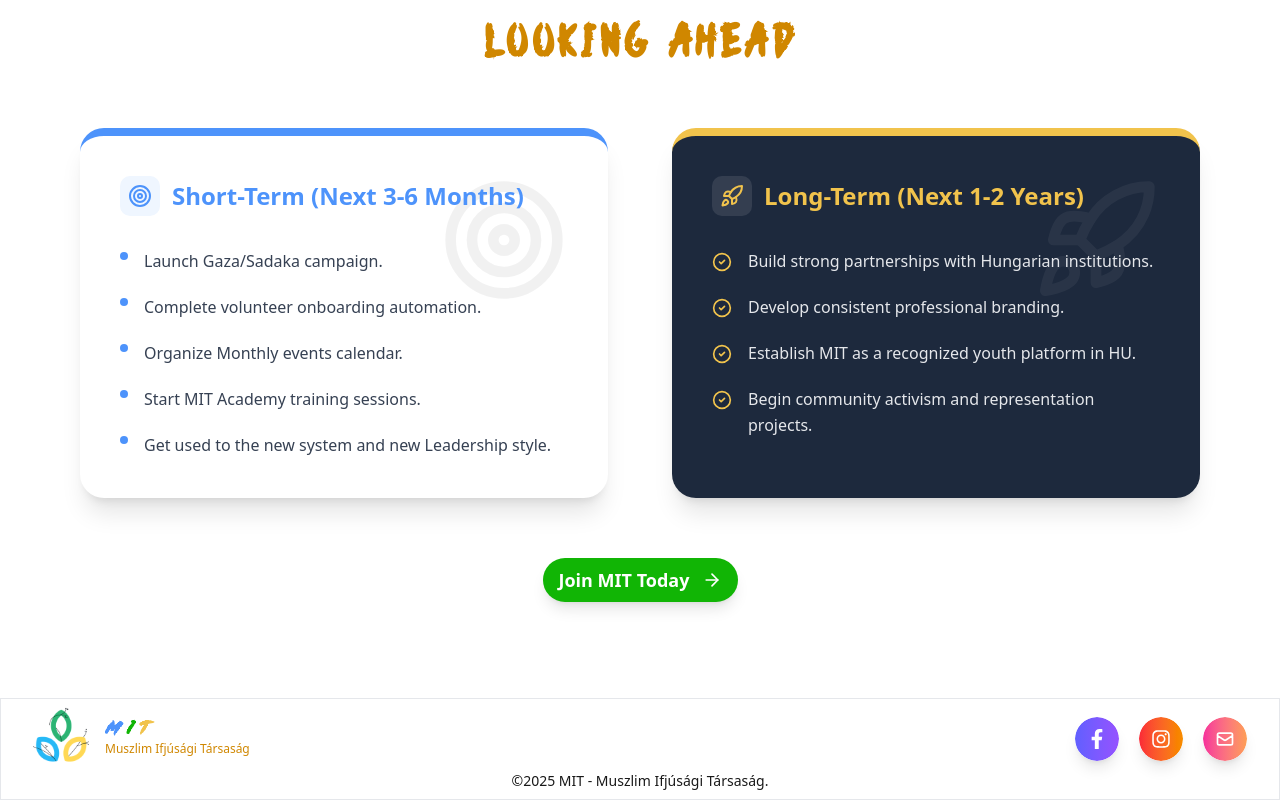
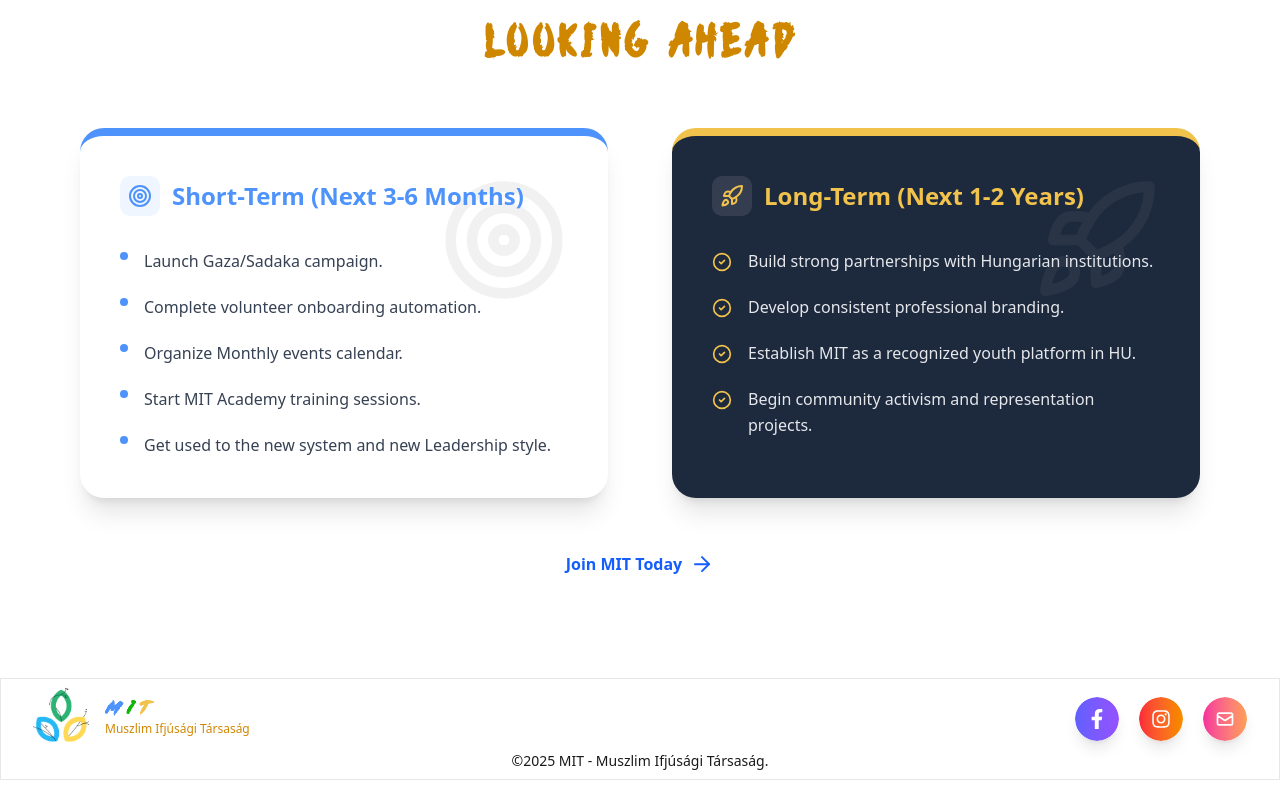
Before and after one commit to mota6em/mit, a Next.js app: page /en/about in a window 1280 px wide. Shown: the part 3478-4278 px from the top of the page. Built offline with nearby package versions, Linux system fonts and the light colour scheme.

Commit message:
fix(FutureGoalsSection): update button styles for improved accessibility and visual consistency

```diff
--- a/components/About/FutureGoalsSection.tsx
+++ b/components/About/FutureGoalsSection.tsx
@@ -3,6 +3,7 @@ import Link from "next/link";
 import { CheckCircle2, Target, Rocket, ArrowRight } from "lucide-react";
 import { useTranslations, useLocale } from "next-intl";
 import { motion } from "framer-motion";
+import { HiArrowRight } from "react-icons/hi";
 
 const FutureGoalsSection = () => {
   const t = useTranslations("aboutMIT.futureGoals");
@@ -86,9 +87,9 @@ const FutureGoalsSection = () => {
           className="flex justify-center"
         >
           <Link href={`/${locale}/join-mit`}>
-            <button className="group relative cursor-pointer px-4 py-2 bg-[#11b505] text-white rounded-full font-semibold text-lg shadow-lg hover:shadow-xl hover:bg-[#0ea004] transition-all duration-300 flex items-center gap-3">
+            <button className="inline-flex items-center gap-2 cursor-pointer animate-bounce group text-blue-600 font-bold hover:gap-4 transition-all">
               {t("button")}
-              <ArrowRight className="w-5 h-5 group-hover:translate-x-1 transition-transform" />
+              <ArrowRight className="w-6 h-6 group-hover:translate-x-1 transition-transform" />
             </button>
           </Link>
         </motion.div>
```
